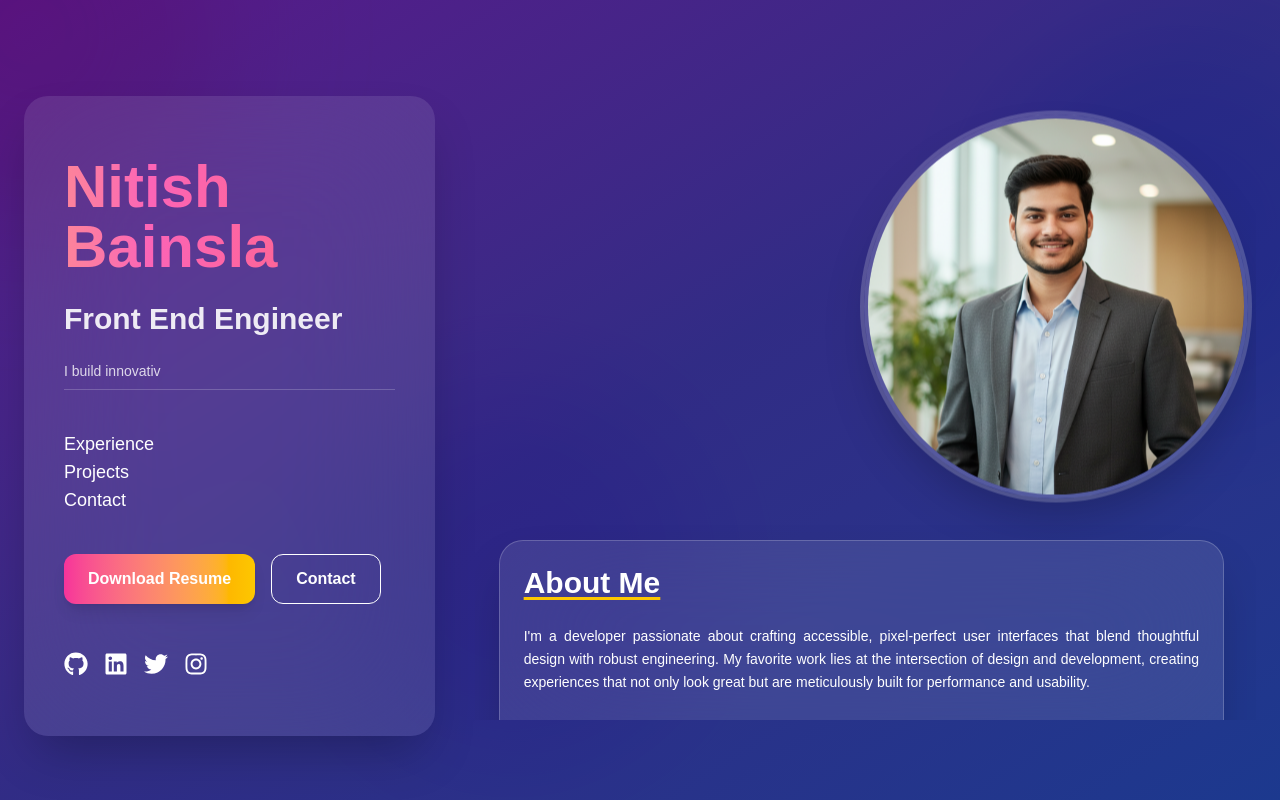
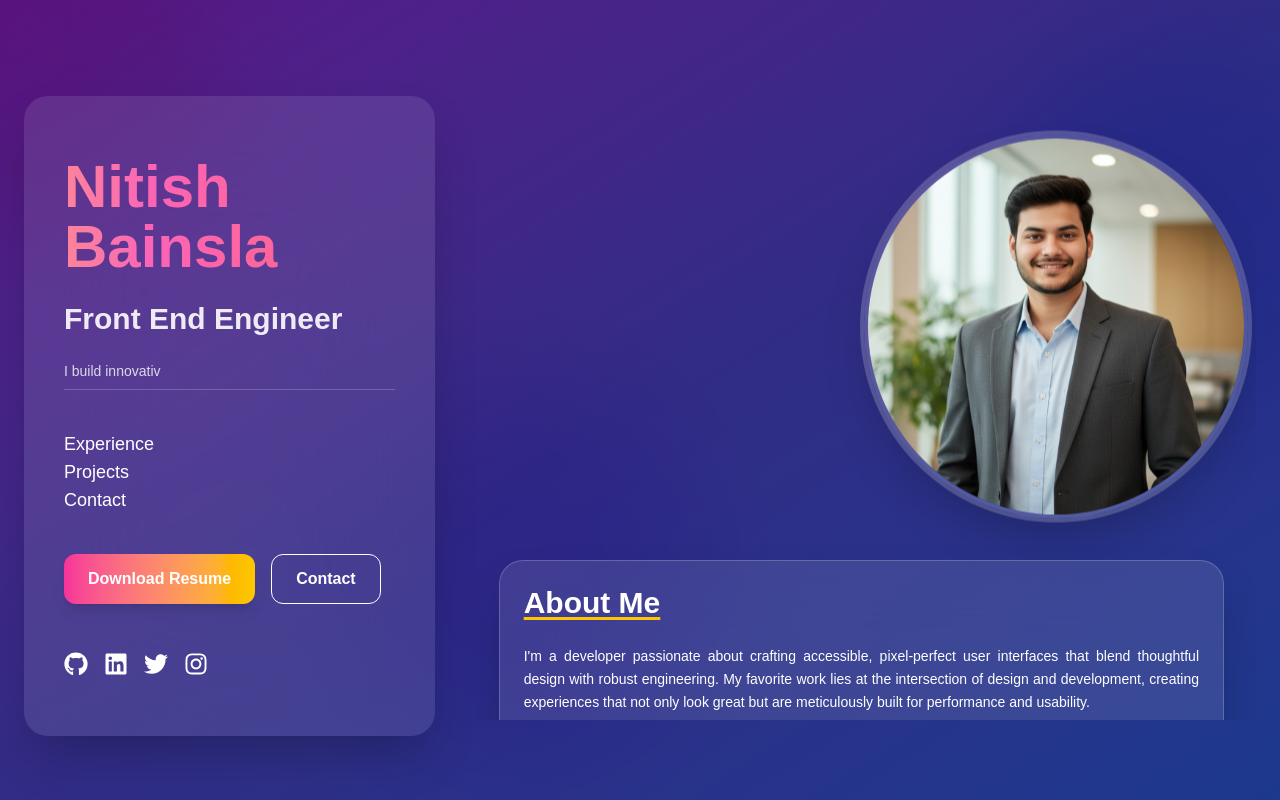
Before and after one commit to nitishbainslaa/my-resume, a Next.js app: page / in a window 1280 px wide. Built offline with nearby package versions, Linux system fonts and the light colour scheme.

Commit message:
Update page.js

```diff
--- a/src/app/page.js
+++ b/src/app/page.js
@@ -70,7 +70,7 @@
         {/* Right Scrollable Section */}
         <div className="md:w-2/3 w-full max-h-auto md:max-h-[90vh] overflow-y-auto pr-0 md:pr-2 space-y-10 scrollbar-hide scroll-smooth">
           {/* Hero Image */}
-          <div className="flex justify-center md:justify-end mt-5">
+          <div className="flex justify-center md:justify-end mt-10">
             <div className="w-64 h-64 sm:w-80 sm:h-80 md:w-96 md:h-96 rounded-full shadow-2xl overflow-hidden animate-float border-4 border-white/20 ring-4 ring-white/20 hover:scale-105 transition-transform duration-500 hover:ring-pink-400/50">
               <Image
                 src="/Gemini_Generated_Image_ul0ajcul0ajcul0a.png"
```
